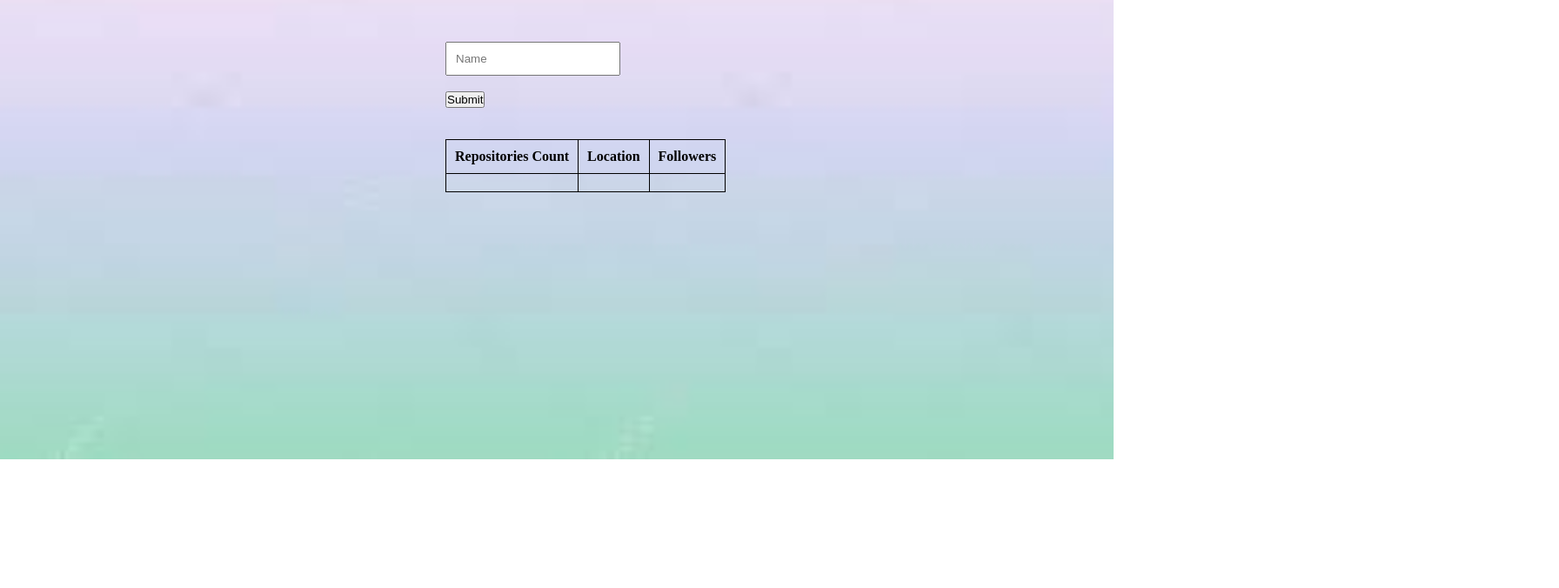
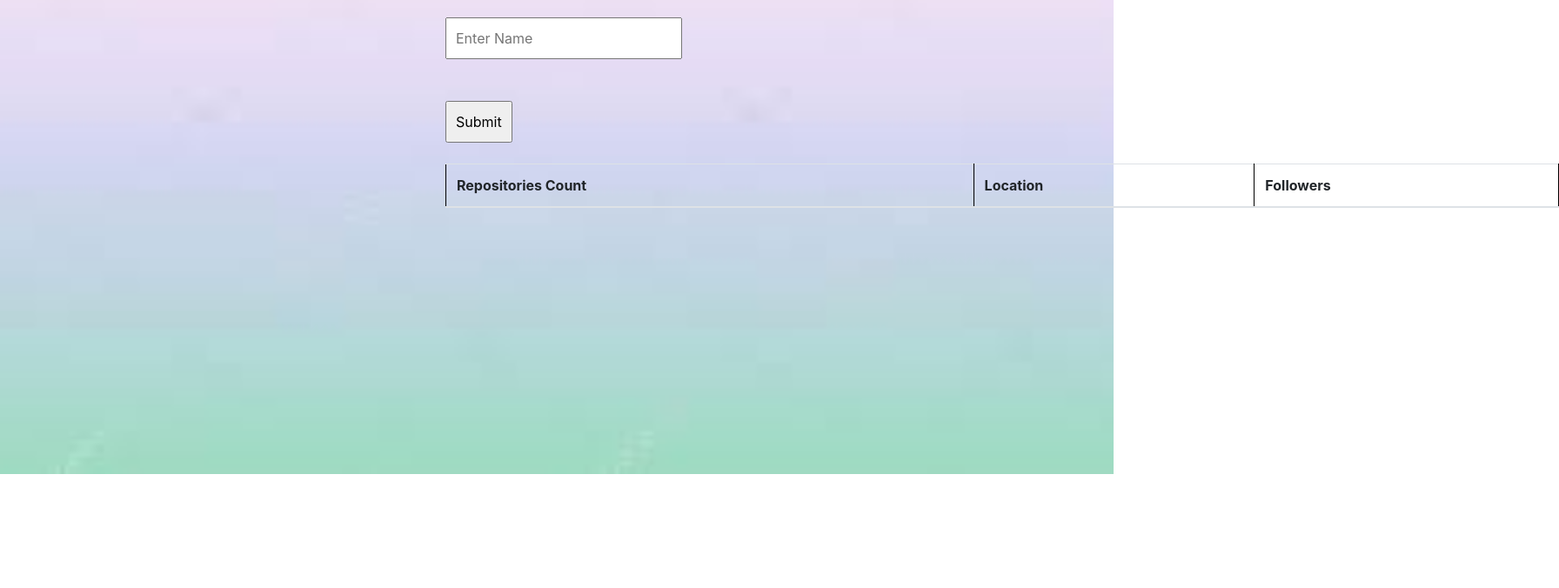
Before and after one commit to Suruthi-vs/Github-Profile-Finder, a plain HTML site: page index.html in a window 1280 px wide. Shown: the part 124-800 px from the top of the page at 87% size, 1792 px wide, since content can reach past the window. Drawn offline with nearby package versions, Linux system fonts and the light colour scheme.

Commit message:
Update index.html

```diff
--- a/index.html
+++ b/index.html
@@ -1,35 +1,40 @@
 <!DOCTYPE html>
 <html lang="en">
 <head>
-    <meta charset="UTF-8">
-    <meta name="viewport" content="width=device-width, initial-scale=1.0">
+        <meta charset="utf-8">
+        <meta name="viewport" content="width=device-width, initial-scale=1">
+        <link type="text/css" rel="stylesheet" href="index.css">
         <title>Github Fetch</title>
-    <link type="text/css" rel="stylesheet" href="index.css">
+        <link rel="stylesheet" href="https://maxcdn.bootstrapcdn.com/bootstrap/4.4.1/css/bootstrap.min.css">
+
+    <!-- jQuery library -->
+    <script src="https://ajax.googleapis.com/ajax/libs/jquery/3.4.1/jquery.min.js"></script>
+
+    <!-- Popper JS -->
+    <script src="https://cdnjs.cloudflare.com/ajax/libs/popper.js/1.16.0/umd/popper.min.js"></script>
+
+    <!-- Latest compiled JavaScript -->
+    <script src="https://maxcdn.bootstrapcdn.com/bootstrap/4.4.1/js/bootstrap.min.js"></script>
 </head>
 <body>
 
     <h1>GitHub Profile Finder</h1>
-
-    <div id="user">
-    <input type="text" placeholder="Name" id='name'><br>
-    </div>
     <br>
-    <div id="submit">
-    <button id="btnrepos">Submit</button><br>
-    </div>
+    <form id="user">
+        <input type="text" placeholder="Enter Name" id="name"><br>
         <br>
         <br>
-    <table>
+        <input type="button" id="btnrepos" value="Submit">
+    </form>
+    <br>
+    <table class="table" id="tab">
+        <thead>
             <tr>
                 <th>Repositories Count</th>
                 <th>Location</th>
                 <th>Followers</th>
             </tr>
-        <tr>
-            <td></td>
-            <td></td>
-            <td></td>
-        </tr>
+        </thead>
     <table>
     <script src="index.js"></script>
 </body>
```
Lines whose indentation alone changed are shown as unchanged.
